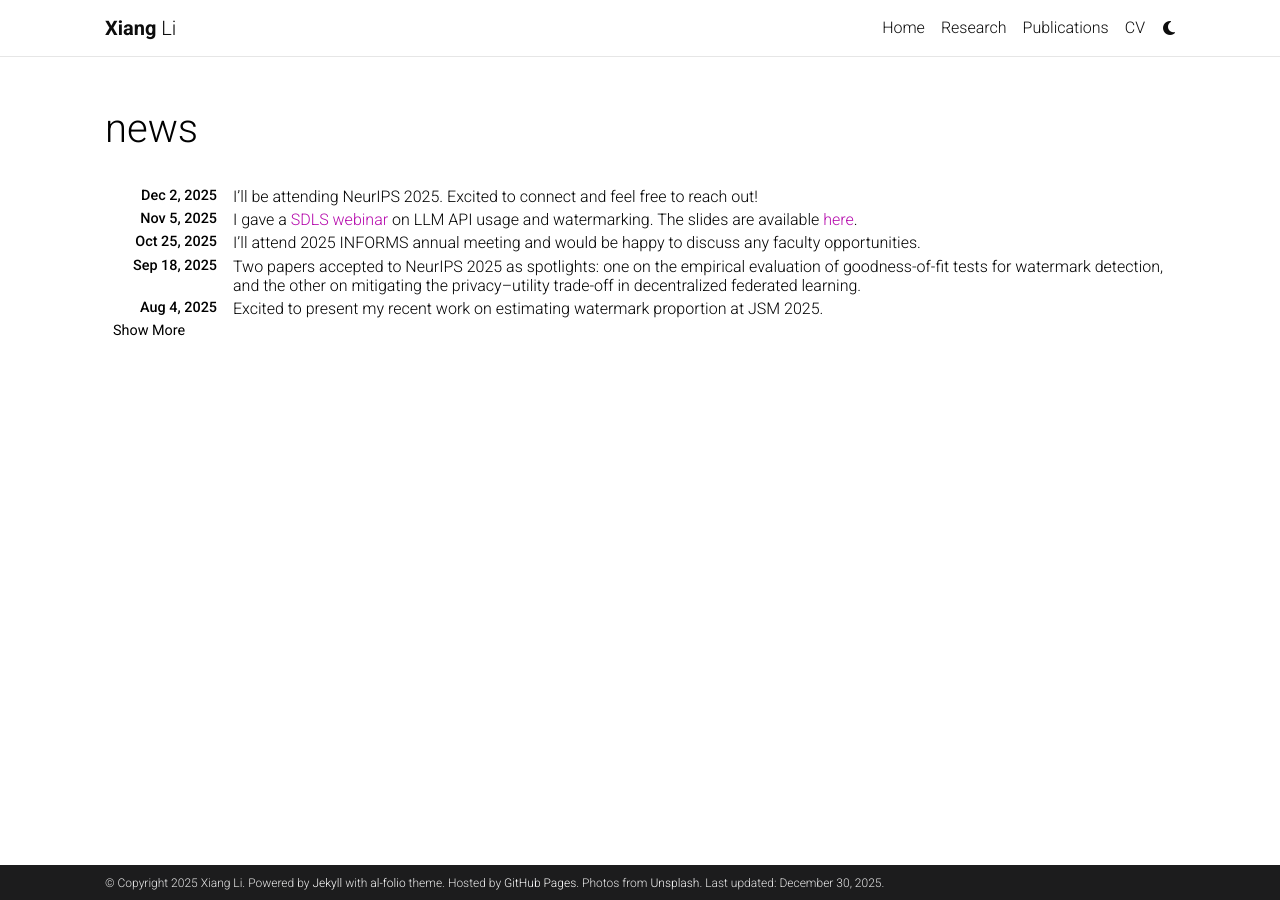
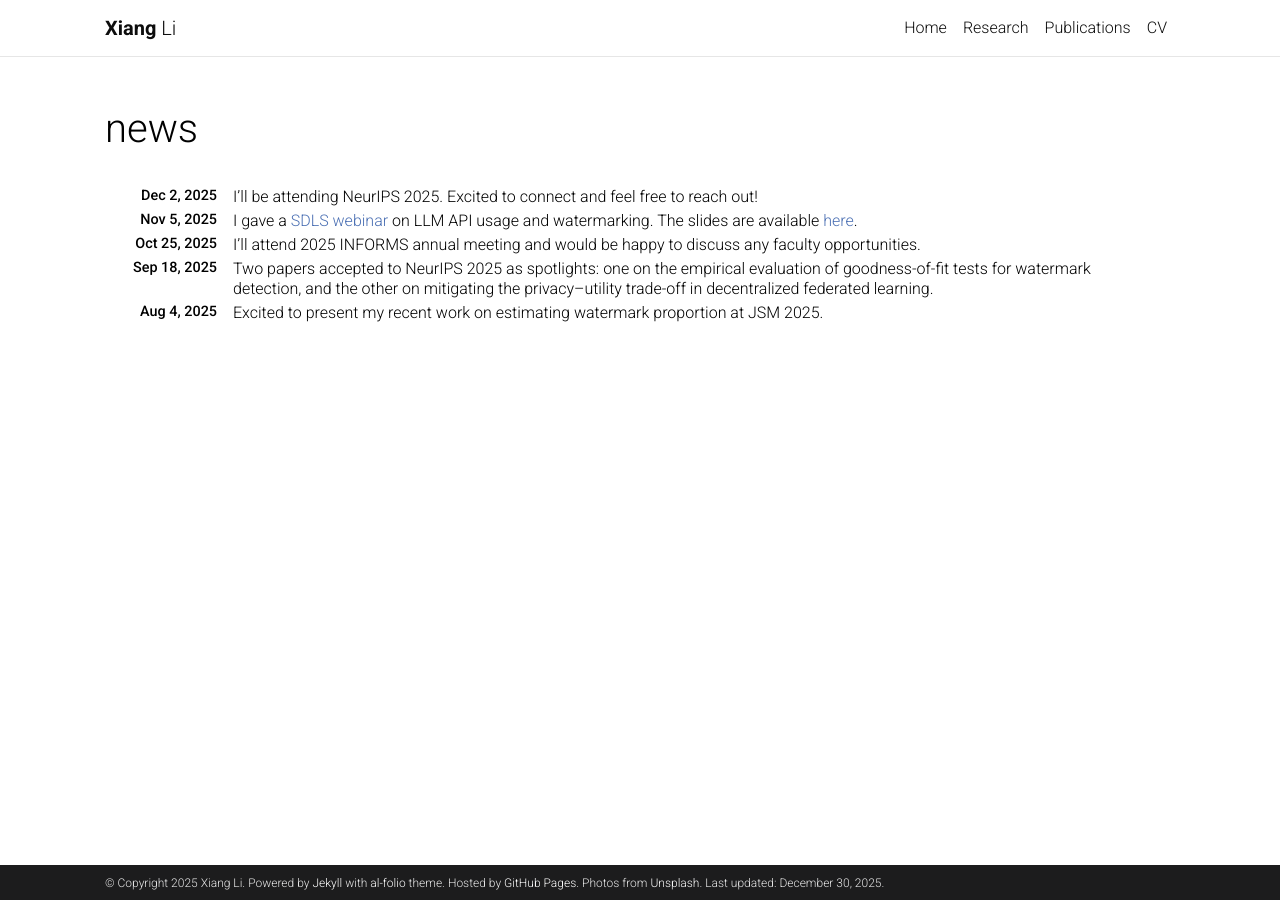
Before and after one commit to lx10077/lx10077.github.io, a Jekyll site: the page built from news.html, in a window 1280 px wide. Built offline with Jekyll 4.4.1, drawn with Linux system fonts in a browser that asks for light colours; comment, search, counter and statistics services are not loaded; a style sheet for code colours, icons or effects is not loaded.

Commit message:
Update format

```diff
--- a/_config.yml
+++ b/_config.yml
@@ -343,7 +343,7 @@ enable_masonry:             true   # enables automatic project cards arangement
 enable_math:                true   # enables math typesetting (uses MathJax)
 enable_tooltips:            false  # enables automatic tooltip links generated
                                    # for each section titles on pages and posts
-enable_darkmode:            true   # enables switching between light/dark modes
+enable_darkmode:            false  # enables switching between light/dark modes
 enable_navbar_social:       false  # enables displaying social links in the
                                    # navbar on the about page
 enable_project_categories:  true   # enables categorization of projects into
--- a/_includes/news.html
+++ b/_includes/news.html
@@ -1,78 +1,27 @@
-<div class="news">
+<div class="news news-scroll">
   {% if site.news != blank -%}
-  {%- assign news_size = site.news | size -%}
-  <div class="table-responsive">
-    <table class="table table-sm table-borderless">
     {%- assign news = site.news | reverse -%}
 
-      <!-- Use news_limit from config if set, otherwise default to 5 -->
-      {% if site.news_limit %}
-        {% assign news_limit = site.news_limit %}
-      {% else %}
-        {% assign news_limit = 5 %}
-      {% endif %}
-
-      <!-- Display the first 'news_limit' news items -->
-      {% for item in news limit: news_limit %}
+    <div class="table-responsive">
+      <table class="table table-sm table-borderless news-table">
+        {% for item in news %}
           <tr class="news-item">
-          <!-- <th scope="row">{{ item.date | date: "%b %-d, %Y" }}</th> -->
-          <th scope="row" class="news-date">{{ item.date | date: "%b %-d, %Y" }}</th>
-          <td>
+            <th scope="row" class="news-date">
+              {{ item.date | date: "%b %-d, %Y" }}
+            </th>
+            <td class="news-content">
               {% if item.inline -%}
                 {{ item.content | remove: '<p>' | remove: '</p>' | emojify }}
               {%- else -%}
                 <a class="news-title" href="{{ item.url | relative_url }}">{{ item.title }}</a>
-            {%- endif %}
+              {%- endif -%}
             </td>
           </tr>
         {%- endfor %}
-
-      <!-- Hidden News Section -->
-      {% for item in news offset: news_limit %}
-        <tr class="news-item hidden-news" style="display: none;">
-          <!-- <th scope="row">{{ item.date | date: "%b %-d, %Y" }}</th> -->
-          <th scope="row" class="news-date">{{ item.date | date: "%b %-d, %Y" }}</th>
-          <td>
-            {% if item.inline -%}
-              {{ item.content | remove: '<p>' | remove: '</p>' | emojify }}
-            {%- else -%}
-              <a class="news-title" href="{{ item.url | relative_url }}">{{ item.title }}</a>
-            {%- endif %}
-          </td>
-        </tr>
-      {%- endfor %}
-
-      <!-- "Show More" inside the Table -->
-      {% if news_size > news_limit %}
-        <tr id="show-more-row">
-          <th scope="row">
-            <a id="show-more-news" class="show-more-btn">Show More</a>
-          </th>
-          <td></td>
-        </tr>
-      {% endif %}
       </table>
     </div>
+
   {%- else -%}
     <p>No news so far...</p>
-  {%- endif %}
+  {%- endif -%}
 </div>
-
-<!-- JavaScript for toggling news -->
-<script>
-  document.addEventListener("DOMContentLoaded", function () {
-    var button = document.getElementById("show-more-news");
-    var hiddenNewsItems = document.querySelectorAll(".hidden-news");
-
-    if (button && hiddenNewsItems.length > 0) {
-      button.addEventListener("click", function () {
-        hiddenNewsItems.forEach(function (item) {
-          item.style.display = item.style.display === "none" ? "table-row" : "none";
-        });
-
-        // Toggle text
-        button.textContent = button.textContent === "Show More" ? "Show Less" : "Show More";
-      });
-    }
-  });
-</script>
--- a/_sass/_themes.scss
+++ b/_sass/_themes.scss
@@ -6,10 +6,12 @@
 :root {
   --global-bg-color: #{$white-color};
   --global-code-bg-color: #{$code-bg-color-light};
+
   --global-text-color: #{$black-color};
   --global-text-color-light: #{$grey-color};
-  --global-theme-color: #{$purple-color};
-  --global-hover-color: #{$purple-color};
+  --global-theme-color: #4a6fb3;
+  --global-hover-color: #3d5e9a;
+
   --global-footer-bg-color: #{$grey-color-dark};
   --global-footer-text-color: #{$grey-color-light};
   --global-footer-link-color: #{$white-color};
--- a/assets/css/_custom.scss
+++ b/assets/css/_custom.scss
@@ -114,15 +114,6 @@ body.dark-mode .show-more-btn:hover { color: #ddd; }
 .pub-link:hover {
   text-decoration: underline;
 }
-
-/* --- Authors: 保持黑色，不要紫色 --- */
-.author a,
-.author a:link,
-.author a:visited {
-  color: inherit !important;
-  text-decoration: none;
-}
-.author a:hover { text-decoration: underline; }
 
 /* ========== BIBLIOGRAPHY (Research Papers) ========== */
 
@@ -277,3 +268,50 @@ body.dark-mode .title-links a.pub-link:hover {
   color: inherit;
   border-color: currentColor;
 }
+
+/* Make links in page description use theme color */
+.post-description a,
+.page-description a,
+.desc a {
+  color: var(--global-theme-color) !important;
+}
+
+.post-description a:hover,
+.page-description a:hover,
+.desc a:hover {
+  color: var(--global-hover-color) !important;
+}
+
+
+/* 固定显示前几条：通过高度控制（默认 5 条左右的视觉高度） */
+.news-scroll {
+  max-height: 140px;     // 想显示更多行就调大，比如 180/220
+  overflow-y: auto;
+  padding-right: 8px;
+  margin-bottom: 1.5rem;
+}
+
+/* 避免 table 自带的底部空隙 */
+.news-table {
+  margin-bottom: 0;
+}
+
+/* 让每条 news 像你原来的 table 一样紧凑（行间距≈0） */
+.news-table th,
+.news-table td {
+  padding-top: 0;
+  padding-bottom: 0;
+  line-height: 1.25;
+}
+
+/* 日期列不要换行 */
+.news-date {
+  white-space: nowrap;
+  padding-top: 2px;      // 可选：让视觉上更贴第一行
+}
+
+
+/* 如果 inline 内容里还有 p，干掉 p 的默认 margin（否则会撑高某些行） */
+.news-content p {
+  margin: 0;
+}
```
Also changed, not shown: _includes/news_withshowmore.html (added, +78 -0 lines). Lines whose indentation alone changed are shown as unchanged.
